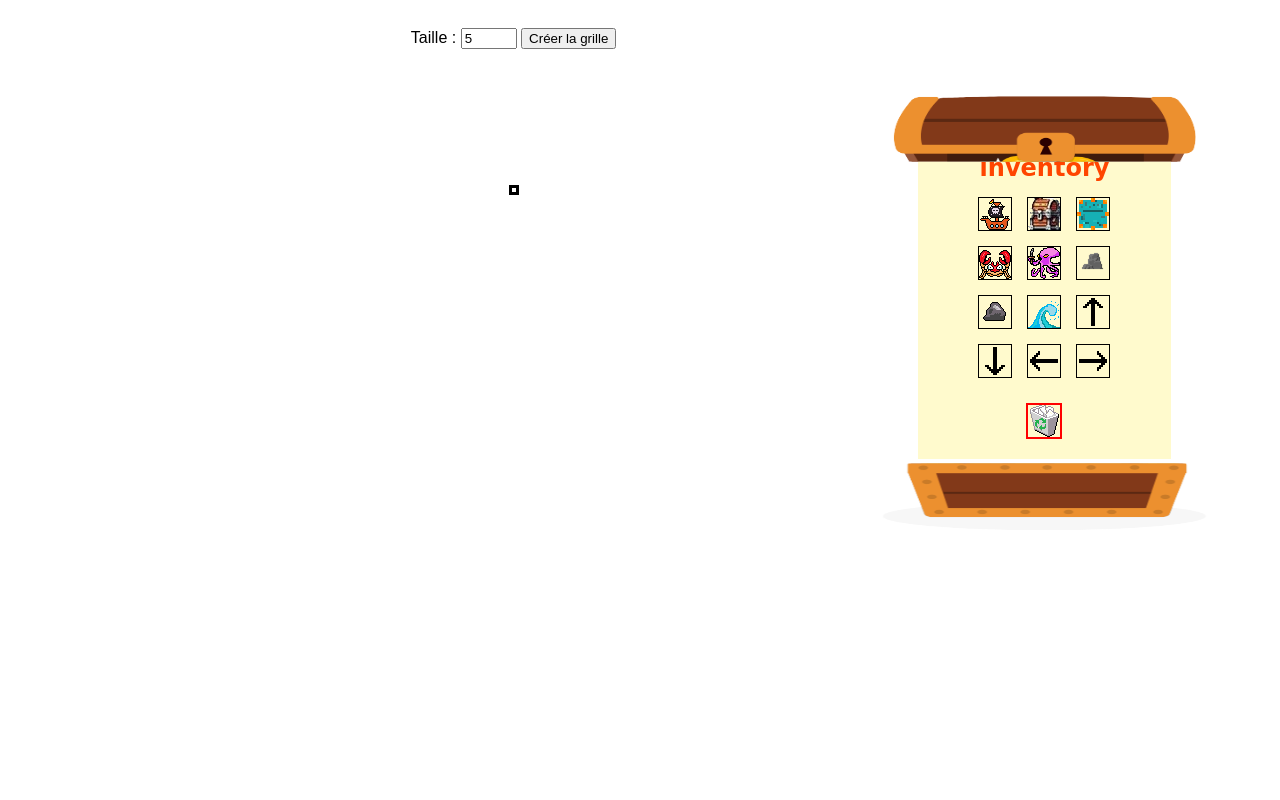
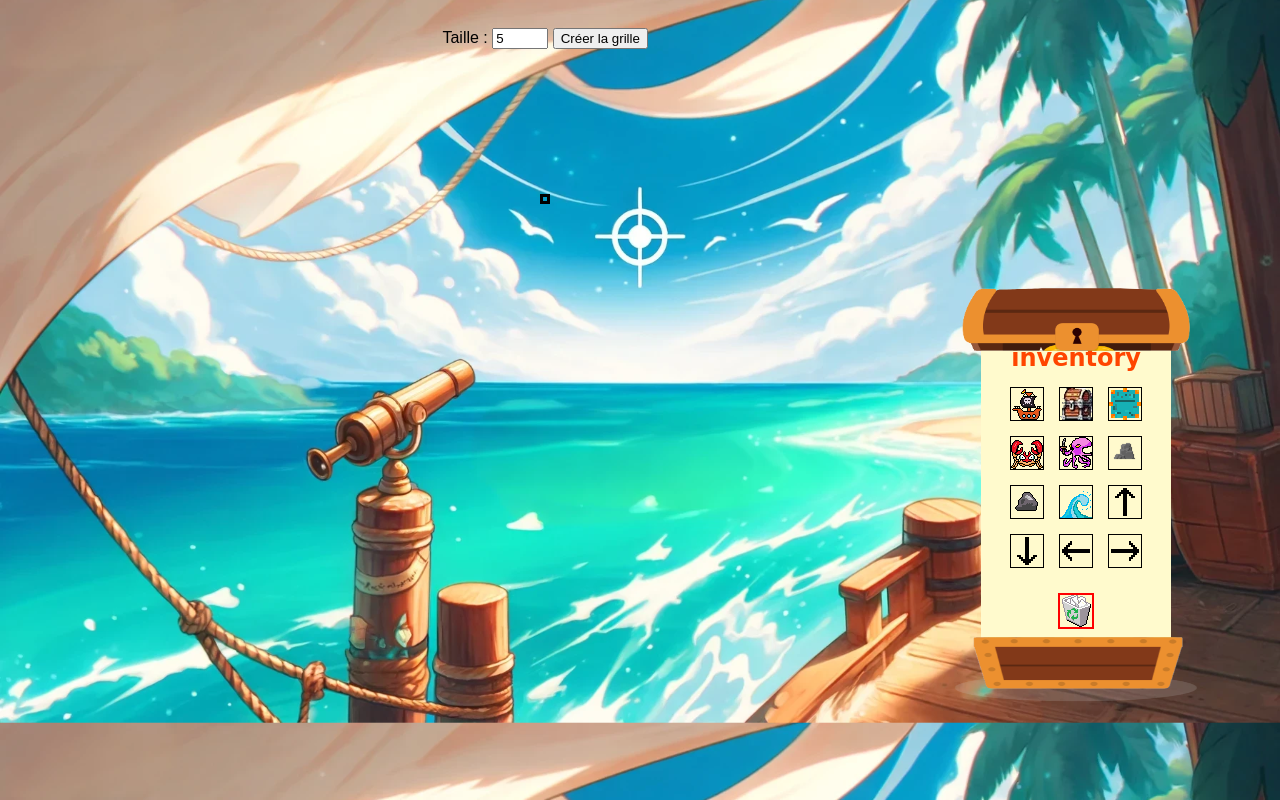
Before and after one commit to aymane-adam/Projet_Prog, a PHP site: page /php/editeur_niveau_manuel.php in a window 1280 px wide. Run offline with PHP 8.4, Linux system fonts and the light colour scheme.

Commit message:
css matheo

```diff
--- a/css/editeur.css
+++ b/css/editeur.css
@@ -2,7 +2,7 @@ body {
     display: flex;
    flex-direction: row;
    font-family: Arial, sans-serif;
-   /* background: url("../img/simplified_pirate_background.png") center/cover; */
+   background: url("../img/simplified_pirate_background.png") center/cover;
 }
 
 .input-group {
@@ -22,7 +22,7 @@ body {
 }
 
 .input-group input {
-    width: 6%; /* Définir une largeur plus petite */
+   width: 9%; /* Définir une largeur plus petite */
 }
 
 .container {
@@ -100,8 +100,8 @@ img {
 }
 #matrix-display {
    margin-top: 20px;
-   /* position: absolute; */
-   opacity: 1;
+   position: absolute;
+   opacity: 0;
 }
 
 .bottomc{
@@ -175,15 +175,16 @@ td {
 
 .gogogo {
    position: relative;
-   height: 60%;
-   width: 20%;
+   height: 40%;
+   width: 15%;
    right: 8%;
    bottom: 0%;
-   margin-top: 10%;
+   margin-top: 25%;
+
 }
 
 .gogogo.lowered {
-   margin-top: 20%; /* Ajustement de la position lorsque la taille de la grille est entre 10 et 16 */
+   margin-top: 35%; /* Ajustement de la position lorsque la taille de la grille est entre 10 et 16 */
 }
 
 .bottomc {
```
Lines whose indentation alone changed are shown as unchanged.
